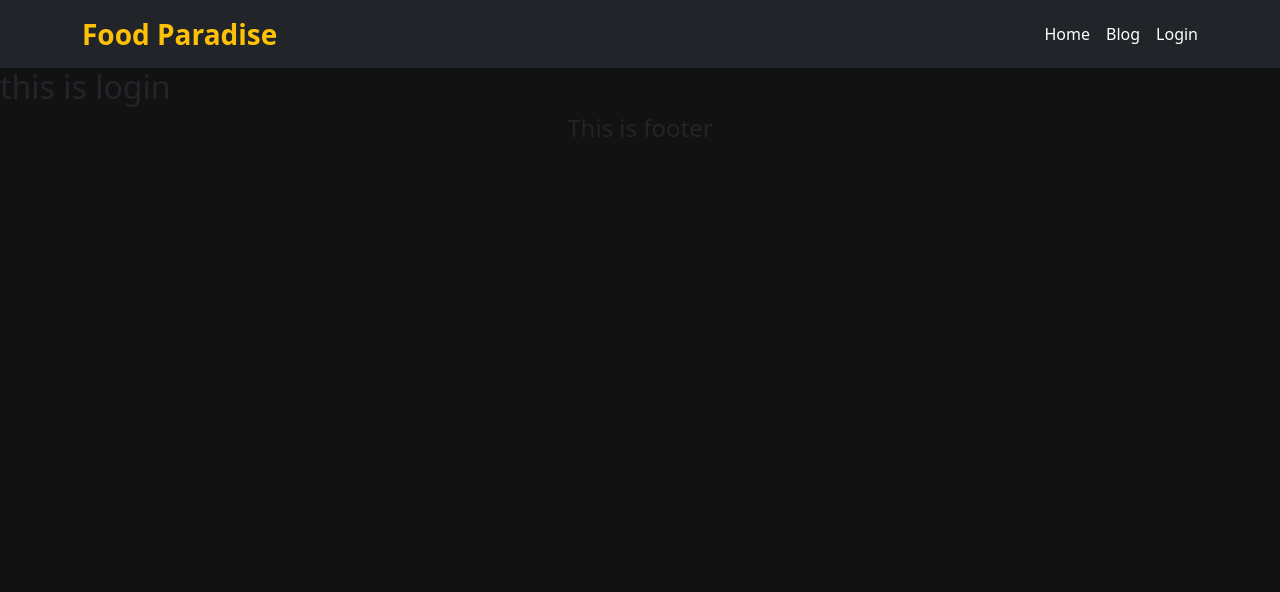
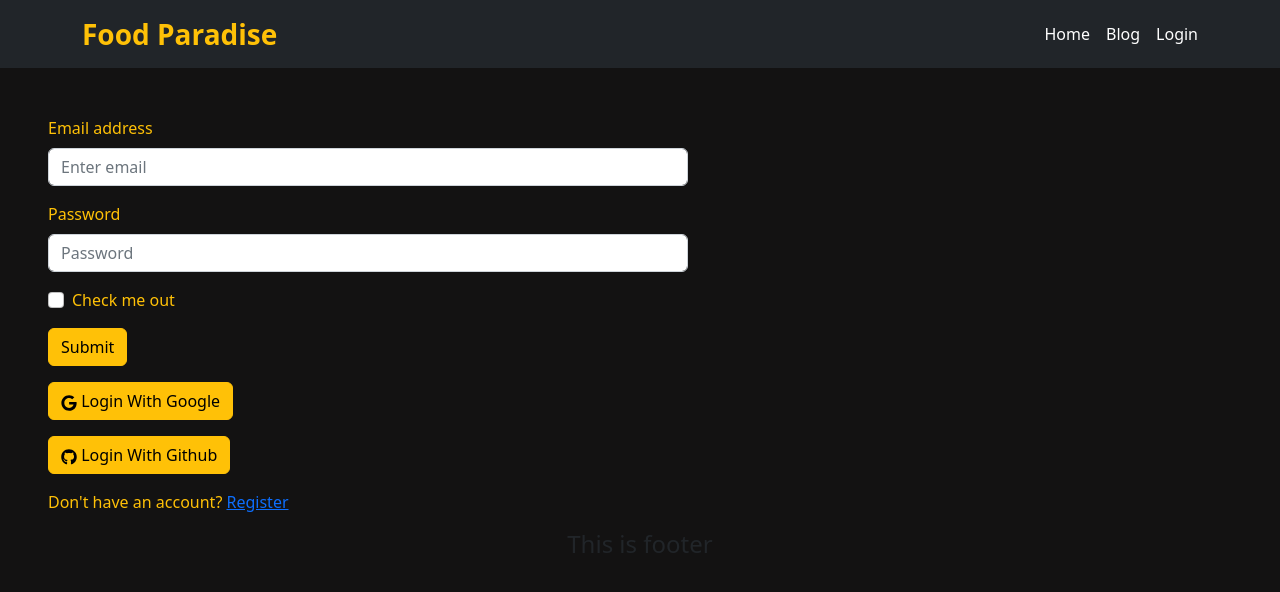
Before and after one commit to gambit101/food-paradise, a React (Vite) app: page /login in a window 1280 px wide. Shown: the top 592 px of the page. Built offline with nearby package versions, Linux system fonts and the light colour scheme.

Commit message:
added login and register

```diff
--- a/package.json
+++ b/package.json
@@ -17,6 +17,7 @@
     "react": "^18.2.0",
     "react-bootstrap": "^2.7.4",
     "react-dom": "^18.2.0",
+    "react-icons": "^4.8.0",
     "react-router-dom": "^6.11.0",
     "sort-by": "^1.2.0"
   },
--- a/src/components/Login.jsx
+++ b/src/components/Login.jsx
@@ -1,9 +1,37 @@
 import React from 'react';
+import { Button, Form } from 'react-bootstrap';
+import { FaGithub, FaGoogle } from 'react-icons/fa';
+import { Link } from 'react-router-dom';
 
 const Login = () => {
     return (
-        <div>
-            <h2>this is login</h2>
+        <div className='mt-5'>
+            <Form className='w-50 ms-5'>
+                <Form.Group className="mb-3" controlId="formBasicEmail">
+                    <Form.Label className='text-warning'>Email address</Form.Label>
+                    <Form.Control type="email" placeholder="Enter email" />
+                </Form.Group>
+
+                <Form.Group className="mb-3" controlId="formBasicPassword">
+                    <Form.Label className='text-warning'>Password</Form.Label>
+                    <Form.Control type="password" placeholder="Password" />
+                </Form.Group>
+                <Form.Group className="mb-3" controlId="formBasicCheckbox">
+                    <Form.Check className='text-warning' type="checkbox" label="Check me out" />
+                </Form.Group>
+                <Button variant="warning" type="submit">
+                    Submit
+                </Button>
+                <br />
+                <Button className='mt-3' variant="warning" type="submit"><FaGoogle></FaGoogle> Login With Google
+                </Button>
+                <br />
+                <Button className='mt-3' variant="warning" type="submit"><FaGithub></FaGithub> Login With Github
+                </Button>
+
+                <p className='text-warning mt-3'>Don't have an account? <Link to='/register'>Register</Link> </p>
+
+            </Form>
         </div>
     );
 };
--- a/src/components/Register.jsx
+++ b/src/components/Register.jsx
@@ -1,9 +1,40 @@
 import React from 'react';
+import { Button, Form } from 'react-bootstrap';
+import { FaGithub, FaGoogle } from 'react-icons/fa';
 
 const Register = () => {
     return (
-        <div>
-            <h2>this is register</h2>
+        <div className='mt-5'>
+            <Form className='w-50 ms-5'>
+                <Form.Group className="mb-3" controlId="formBasicEmail">
+                    <Form.Label className='text-warning'>Name</Form.Label>
+                    <Form.Control type="text" placeholder="Enter name" />
+                </Form.Group>
+                <Form.Group className="mb-3" controlId="formBasicEmail">
+                    <Form.Label className='text-warning'>Email address</Form.Label>
+                    <Form.Control type="email" placeholder="Enter email" />
+                </Form.Group>
+
+                <Form.Group className="mb-3" controlId="formBasicPassword">
+                    <Form.Label className='text-warning'>Password</Form.Label>
+                    <Form.Control type="password" placeholder="Password" />
+                </Form.Group>
+                <Form.Group className="mb-3" controlId="formBasicCheckbox">
+                    <Form.Check className='text-warning' type="checkbox" label="Check me out" />
+                </Form.Group>
+                <Button variant="warning" type="submit">
+                    Submit
+                </Button>
+                <br />
+                <Button className='mt-3' variant="warning" type="submit"><FaGoogle></FaGoogle> Login With Google
+                </Button>
+                <br />
+                <Button className='mt-3' variant="warning" type="submit"><FaGithub></FaGithub> Login With Github
+                </Button>
+
+                {/* <p className='text-warning mt-3'>Don't have an account? <Link to='/register'>Register</Link> </p> */}
+
+            </Form>
         </div>
     );
 };
```
Also changed, not shown: 1 other file (tests, documents, lock files or other folders).
